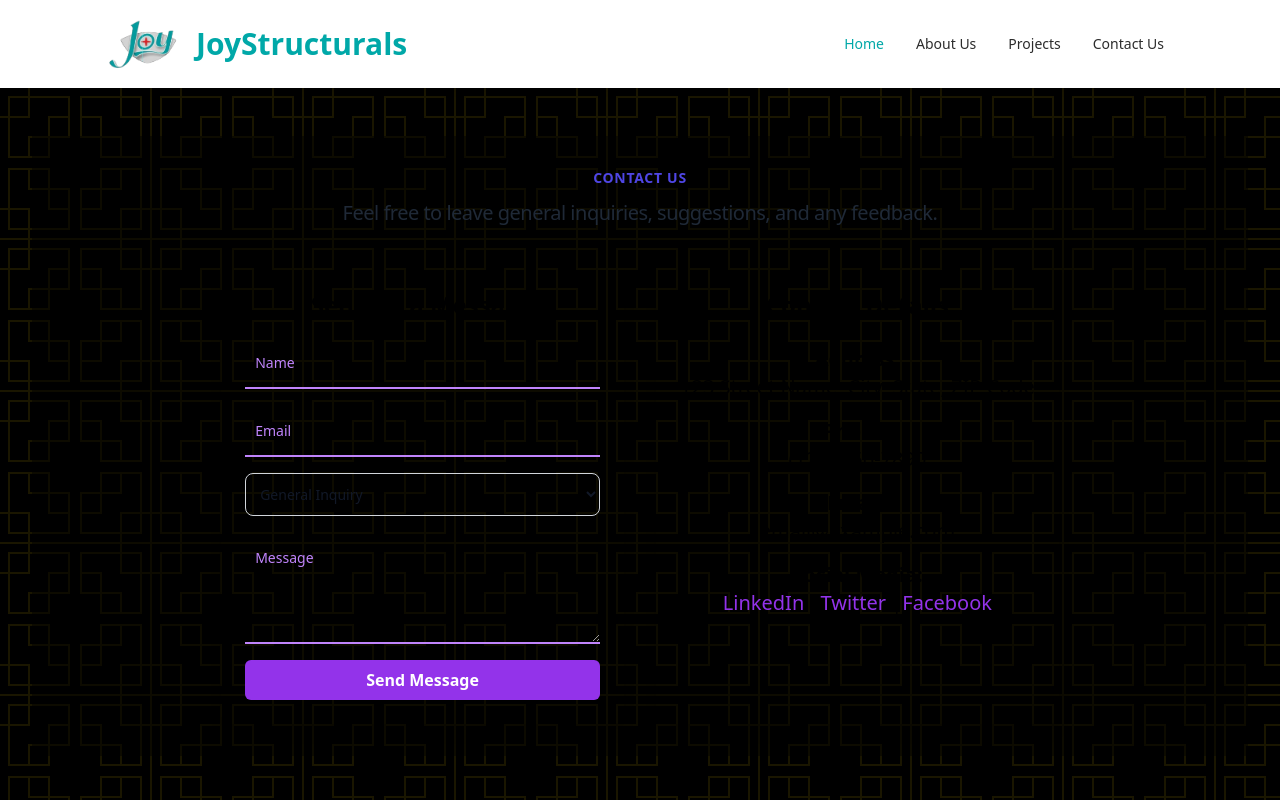
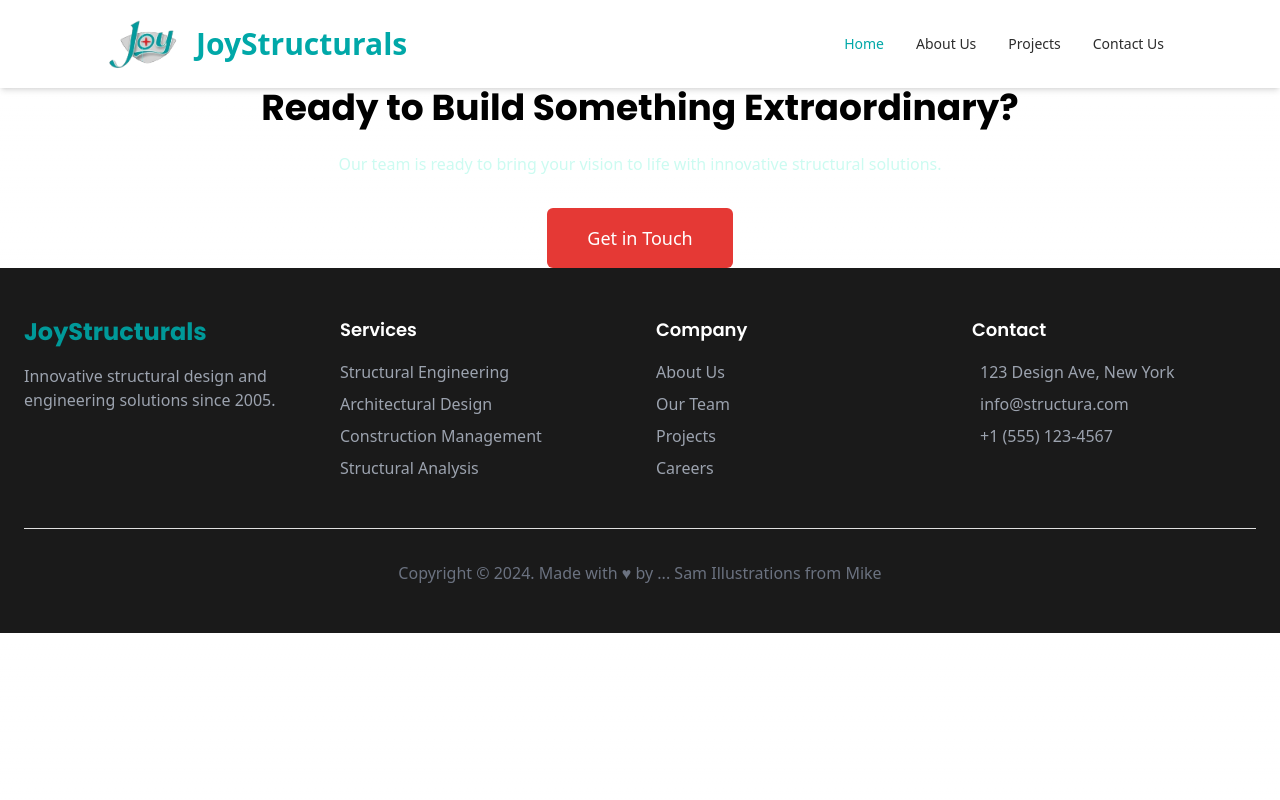
Before and after one commit to n3m0-ke/joystruct-2-0, a Next.js app: page /contact in a window 1280 px wide. Shown: the top 800 px of the page. Built offline with nearby package versions, Linux system fonts and the light colour scheme.

Commit message:
Client side contact body format

```diff
--- a/components/ContactBody.tsx
+++ b/components/ContactBody.tsx
@@ -5,55 +5,62 @@ import ContactUsForm from "./ContactUsForm";
 
 export default function AboutBody() {
   return (
-    <main className="flex min-h-screen flex-col items-center justify-between p-8 backgroundPattern bg-opacity-20">
-      <Container
-        className={`flex w-full flex-col mt-4 items-center justify-center text-center `}>
-
-        <div className="text-sm font-bold tracking-wider text-indigo-600 uppercase">
-          Contact Us
+<div className="container mx-auto px-6 text-center" data-aos="fade-up">
+            <h2 className="text-3xl md:text-4xl font-heading font-bold mb-6">Ready to Build Something Extraordinary?</h2>
+            <p className="max-w-2xl mx-auto mb-8 text-teal-100">Our team is ready to bring your vision to life with innovative structural solutions.</p>
+            <a href="#" className="inline-block bg-red-500 hover:bg-red-600 text-white px-10 py-4 rounded-md font-medium text-lg transition duration-300">Get in Touch</a>
         </div>
 
-        <h2 className="max-w-2xl mt-3 text-xl leading-snug tracking-tight text-gray-800 lg:leading-tight lg:text-xl dark:text-white">
-        Feel free to leave general inquiries, suggestions, and any feedback.
-        </h2>
 
-        <div className="grid grid-cols-1 md:grid-cols-2 gap-8 mt-10">
-          {/* Contact Form */}
-          <div className="bg-transparent p-6 rounded-lg shadow-lg">
-            <h2 className="text-2xl font-bold mb-4">Send us a Message</h2>
-            <ContactUsForm />
-          </div>
+    // <main className="flex min-h-screen flex-col items-center justify-between p-8 backgroundPattern bg-opacity-20">
+    //   <Container
+    //     className={`flex w-full flex-col mt-4 items-center justify-center text-center `}>
 
-          {/* Contact Details */}
-          <div className="bg-transparent p-6 rounded-lg shadow-lg ">
-            <h2 className="text-2xl font-bold mb-6">Contact Details</h2>
-            <ul className="space-y-4 text-xl">
-              <li>
-                <span className="font-bold">Address:</span>
-                <p>123 Street Name, City, State, ZIP Code</p>
-              </li>
-              <li>
-                <span className="font-bold">Phone:</span>
-                <p>(123) 456-7890</p>
-              </li>
-              <li>
-                <span className="font-bold">Email:</span>
-                <p>email@example.com</p>
-              </li>
-              <li>
-                <span className="font-bold">Social Media:</span>
-                <p>
-                  <a href="#" className="text-purple-600 hover:underline">LinkedIn</a> |
-                  <a href="#" className="text-purple-600 hover:underline">Twitter</a> |
-                  <a href="#" className="text-purple-600 hover:underline">Facebook</a>
-                </p>
-              </li>
-            </ul>
-          </div>
-        </div>
+    //     <div className="text-sm font-bold tracking-wider text-indigo-600 uppercase">
+    //       Contact Us
+    //     </div>
 
-      </Container>
+    //     <h2 className="max-w-2xl mt-3 text-xl leading-snug tracking-tight text-gray-800 lg:leading-tight lg:text-xl dark:text-white">
+    //     Feel free to leave general inquiries, suggestions, and any feedback.
+    //     </h2>
 
-    </main>
+    //     <div className="grid grid-cols-1 md:grid-cols-2 gap-8 mt-10">
+    //       {/* Contact Form */}
+    //       <div className="bg-transparent p-6 rounded-lg shadow-lg">
+    //         <h2 className="text-2xl font-bold mb-4">Send us a Message</h2>
+    //         <ContactUsForm />
+    //       </div>
+
+    //       {/* Contact Details */}
+    //       <div className="bg-transparent p-6 rounded-lg shadow-lg ">
+    //         <h2 className="text-2xl font-bold mb-6">Contact Details</h2>
+    //         <ul className="space-y-4 text-xl">
+    //           <li>
+    //             <span className="font-bold">Address:</span>
+    //             <p>123 Street Name, City, State, ZIP Code</p>
+    //           </li>
+    //           <li>
+    //             <span className="font-bold">Phone:</span>
+    //             <p>(123) 456-7890</p>
+    //           </li>
+    //           <li>
+    //             <span className="font-bold">Email:</span>
+    //             <p>email@example.com</p>
+    //           </li>
+    //           <li>
+    //             <span className="font-bold">Social Media:</span>
+    //             <p>
+    //               <a href="#" className="text-purple-600 hover:underline">LinkedIn</a> |
+    //               <a href="#" className="text-purple-600 hover:underline">Twitter</a> |
+    //               <a href="#" className="text-purple-600 hover:underline">Facebook</a>
+    //             </p>
+    //           </li>
+    //         </ul>
+    //       </div>
+    //     </div>
+
+    //   </Container>
+
+    // </main>
   )
 }
```
